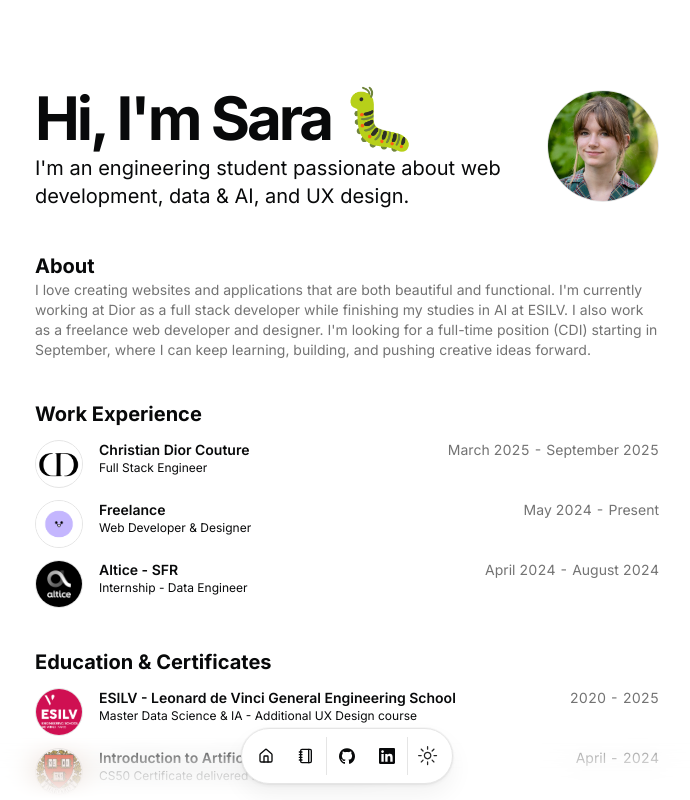
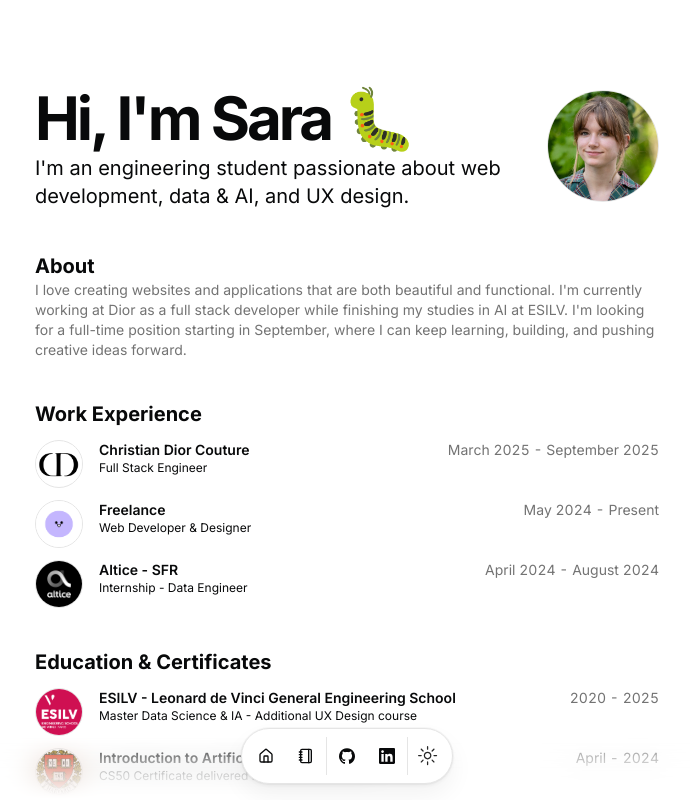
Before and after one commit to ThibSara/online-CV, a Next.js app: page / in a window 1280 px wide. Shown: the top 800 px of the page, without its empty margins (293-983 px from the left). Built offline with nearby package versions, Linux system fonts and the light colour scheme.

Commit message:
update resume summary; remove mention of freelance work

```diff
--- a/src/data/resume.tsx
+++ b/src/data/resume.tsx
@@ -9,7 +9,7 @@
   description:
     "I'm an engineering student passionate about web development, data & AI, and UX design.",
   summary:
-    "I love creating websites and applications that are both beautiful and functional. I'm currently working at Dior as a full stack developer while finishing my studies in AI at ESILV. I also work as a freelance web developer and designer. I'm looking for a full-time position (CDI) starting in September, where I can keep learning, building, and pushing creative ideas forward.",
+    "I love creating websites and applications that are both beautiful and functional. I'm currently working at Dior as a full stack developer while finishing my studies in AI at ESILV. I'm looking for a full-time position starting in September, where I can keep learning, building, and pushing creative ideas forward.",
   avatarUrl: "/me.png",
   skills: [
     "React",
```
Also changed, not shown: public/retrieval.png.
